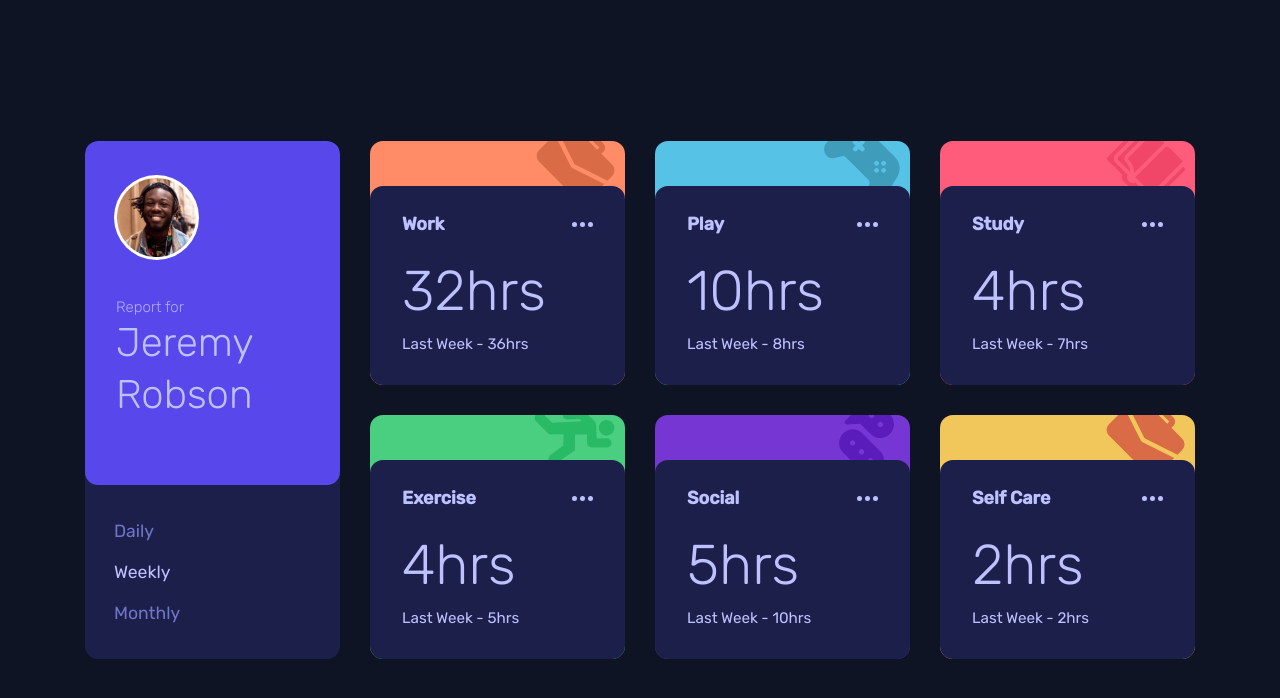
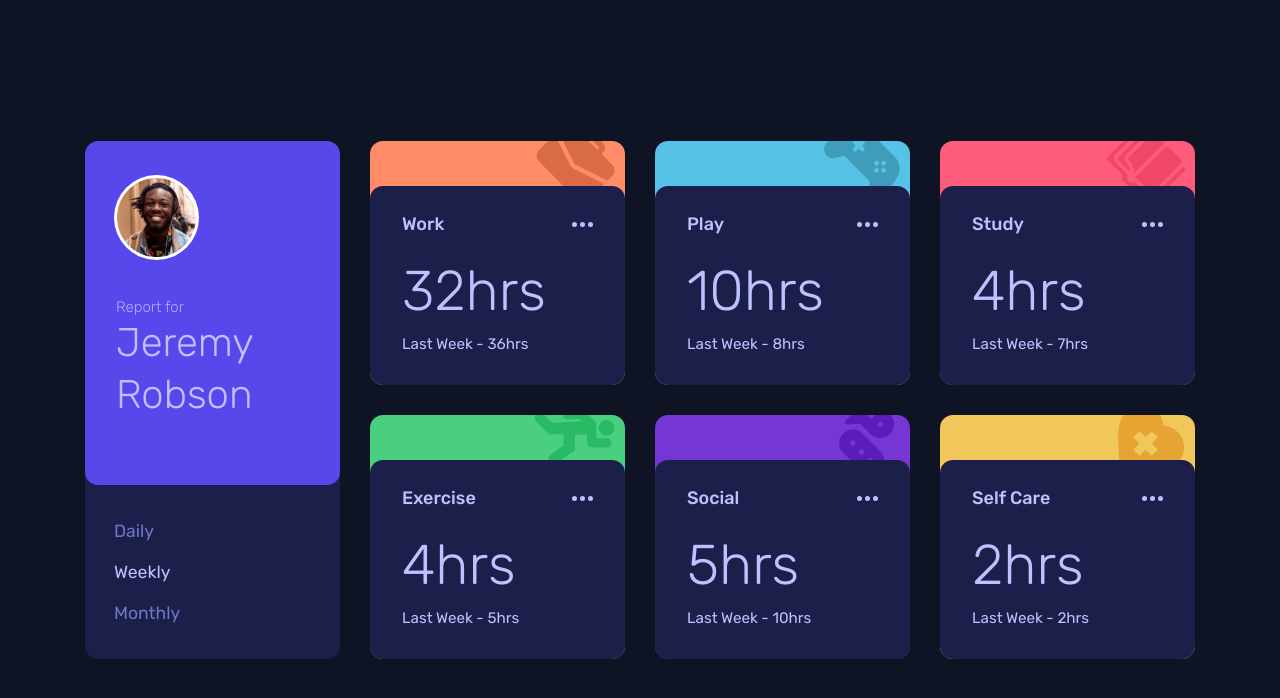
Before and after one commit to FarisPalayi/time-tracking-dashboard, a Vue app: page / in a window 1280 px wide. Shown: the top 698 px of the page. Built offline with nearby package versions, Linux system fonts and the light colour scheme.

Commit message:
⛏ fix: wrong background image in the status card

```diff
--- a/src/assets/sass/global.sass
+++ b/src/assets/sass/global.sass
@@ -34,7 +34,7 @@ html
   max-width: 1110px
   display: grid
   justify-content: center
-  grid-template-columns: var(--card-mobile-width)
+  grid-template-columns: min(var(--card-mobile-width), 380px)
   gap: 30px
 
   @include a.desktop
--- a/src/components/TimeCard.vue
+++ b/src/components/TimeCard.vue
@@ -52,7 +52,7 @@ $primaryColors: a.map-deep-get(a.$colors, "primary")
 
 
 // Dynamically add background-image file path in user-card's ::before pseudo-element
-$time-card-bg-svgs: "work", "play", "study", "exercise", "social"
+$time-card-bg-svgs: "work", "play", "study", "exercise", "social", "self-care"
 
 @each $img-name in $time-card-bg-svgs
   $defaultPath: "/src/assets/images"
@@ -89,7 +89,7 @@ $time-card-bg-svgs: "work", "play", "study", "exercise", "social"
     padding: 25px 32px
 
   &:hover
-    background-color: #34397B
+    background-color: #2f3473
 
 
 .time-card-title-wrapper
@@ -101,7 +101,7 @@ $time-card-bg-svgs: "work", "play", "study", "exercise", "social"
 
 
 .time-card-title
-  // font-weight: a.$bold
+  font-weight: a.$bold
   font-size: 1.125rem
 
 
```
Also changed, not shown: src/components/AvatarCard.vue (+5 -5 lines).
